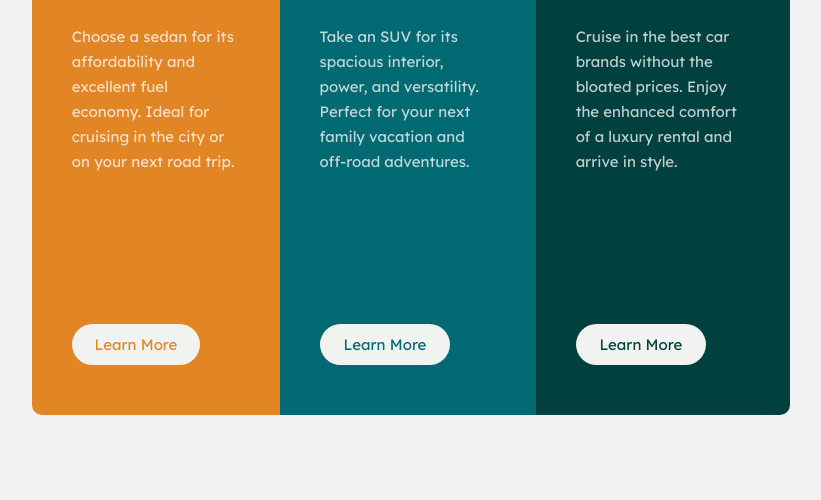
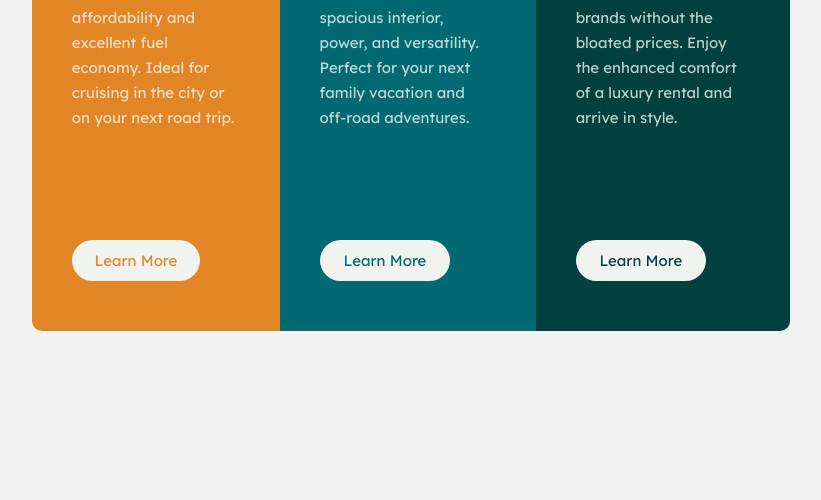
Before and after one commit to kgogina/3-column-preview-card-component, a plain HTML site: page index.html in a window 1280 px wide. Shown: the part 300-800 px from the top of the page, without its empty margins (229-1050 px from the left). Drawn offline with Linux system fonts and the light colour scheme.

Commit message:
CSS update

```diff
--- a/css/style.css
+++ b/css/style.css
@@ -10,7 +10,7 @@ body {
     width: 100%;
     display: flex;
     justify-content: center;
-    margin-top: 8.5%;
+    margin-top: 5%;
 }
 
 .container {
@@ -37,7 +37,7 @@ p {
     line-height: 1.5625rem;
     font-family: "Lexend Deca", sans-serif;
     margin: 1.5625rem 2.1875rem 2.5rem 1.875rem;
-    min-height: 13.75rem;
+    min-height: 180px;
 }
 
 .container div {
```
